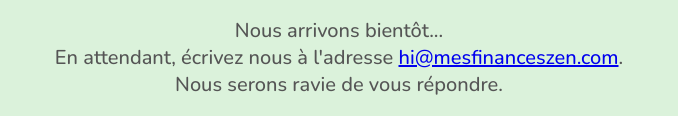
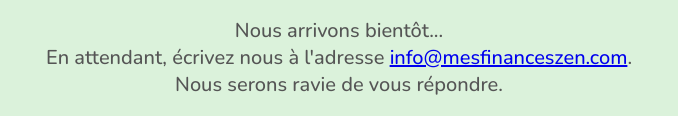
Before and after one commit to MesFinancesZen/mesfinanceszen, a plain HTML site: page index.html in a window 1280 px wide. Shown: the part 503-619 px from the top of the page, without its empty margins (301-979 px from the left). Drawn offline with nearby package versions, Linux system fonts and the light colour scheme.

Commit message:
-updating email address from "hi" to "info"

```diff
--- a/index.html
+++ b/index.html
@@ -64,7 +64,7 @@
         pour développer et maintenir une <b>bonne santé financière</b>.
     </p>
     <p class="contacts">Nous arrivons bientôt...<br>
-        En attendant, écrivez nous à l'adresse <a href="mailto:hi@mesfinanceszen.com">hi@mesfinanceszen.com</a>. <br>
+        En attendant, écrivez nous à l'adresse <a href="mailto:info@mesfinanceszen.com">info@mesfinanceszen.com</a>. <br>
         Nous serons ravie de vous répondre.
     </p>
     <img class="logo-miniature" src="mes-finances-zen-high-resolution-logo-transparent.svg" alt="Logo de Mes Finances Zen"/>
```
